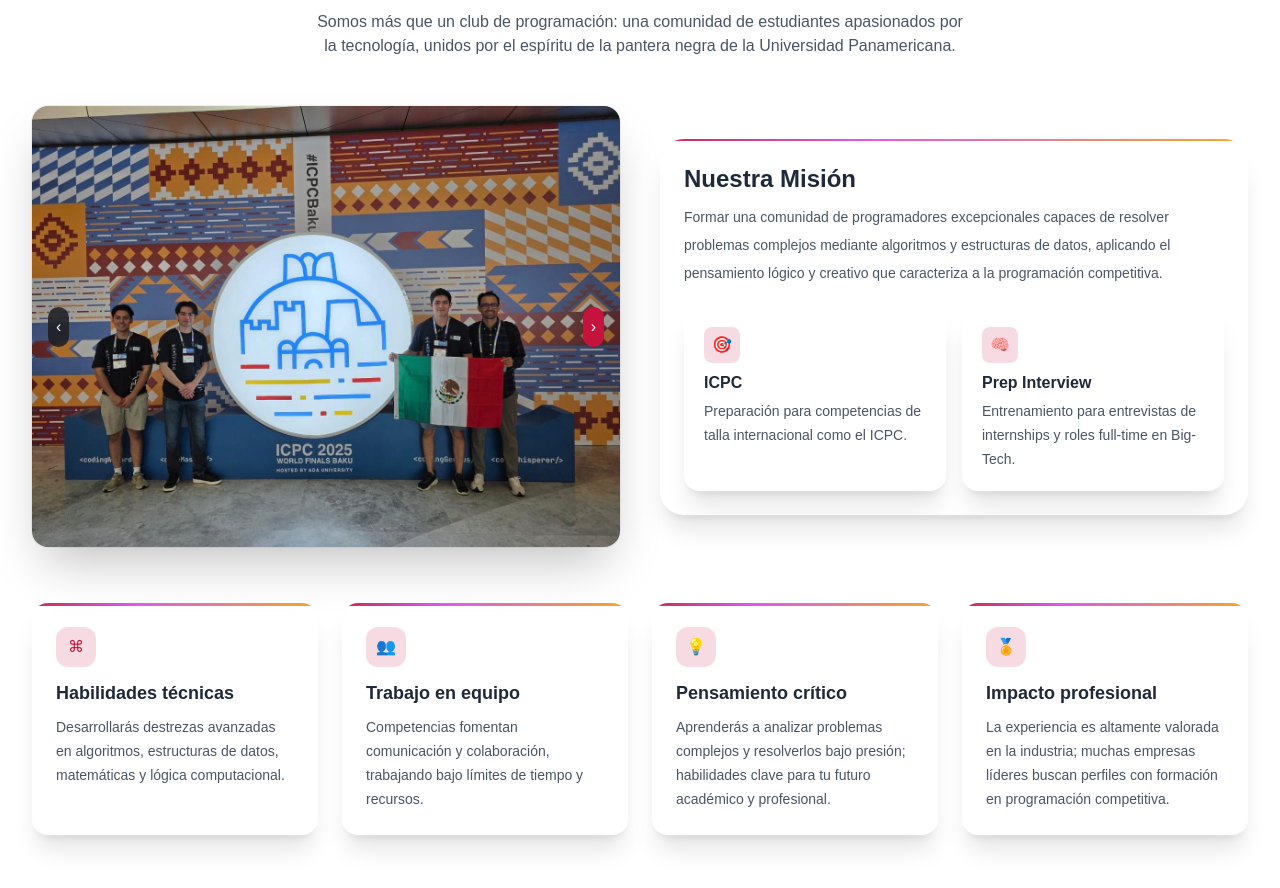
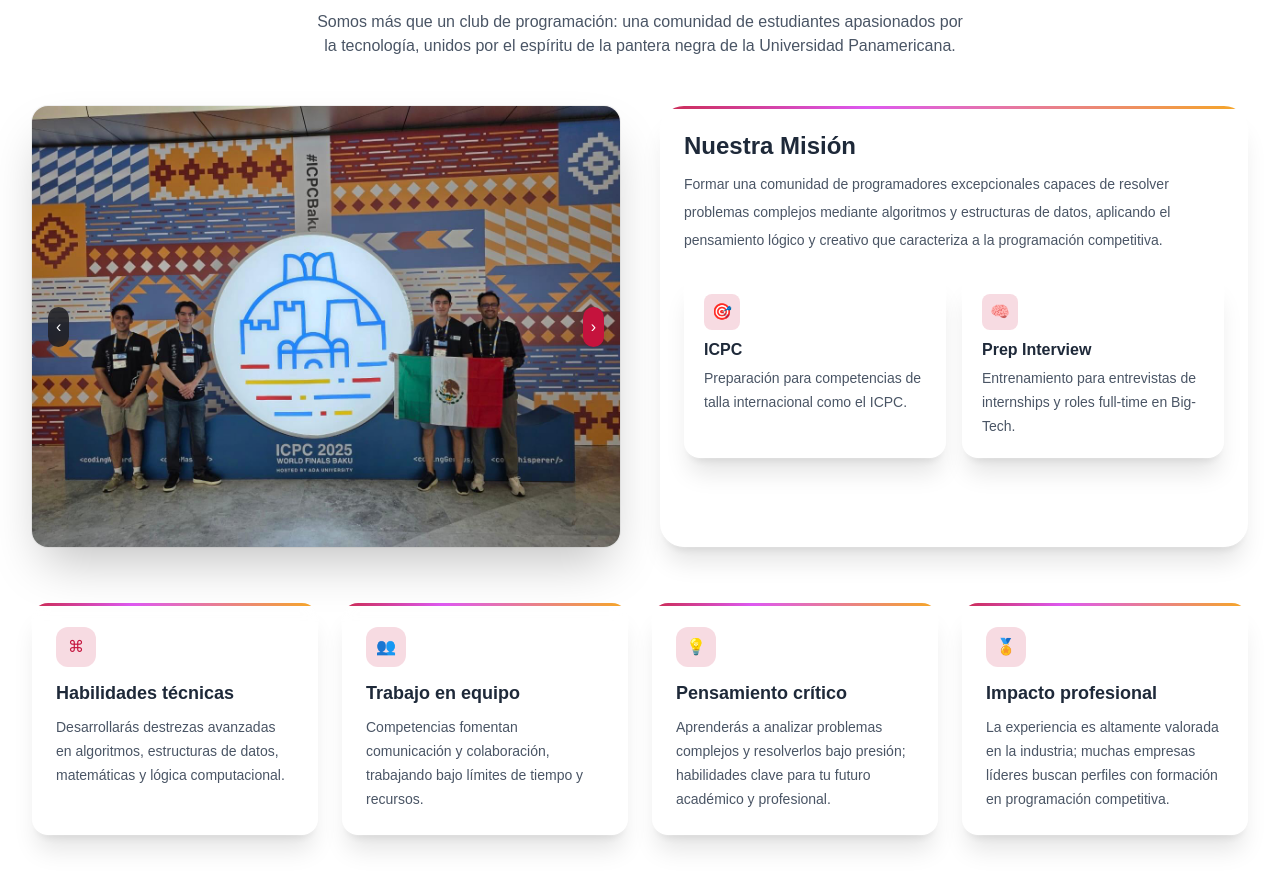
Before and after one commit to Murinho/algoritmia-up, a Next.js app: page / in a window 1280 px wide. Shown: the part 1254-2142 px from the top of the page. Built offline with nearby package versions, Linux system fonts and the light colour scheme.

Commit message:
Adjusted the height of the Mission component

```diff
--- a/src/components/About.tsx
+++ b/src/components/About.tsx
@@ -37,7 +37,7 @@
         </header>
 
         {/* Hero grid */}
-        <div className="mt-12 grid grid-cols-1 items-center gap-10 lg:grid-cols-2">
+        <div className="mt-12 grid grid-cols-1 items-center gap-10 lg:grid-cols-2 lg:items-stretch">
           {/* Left: carousel */}
           <ImageCarousel
             images={[
```
